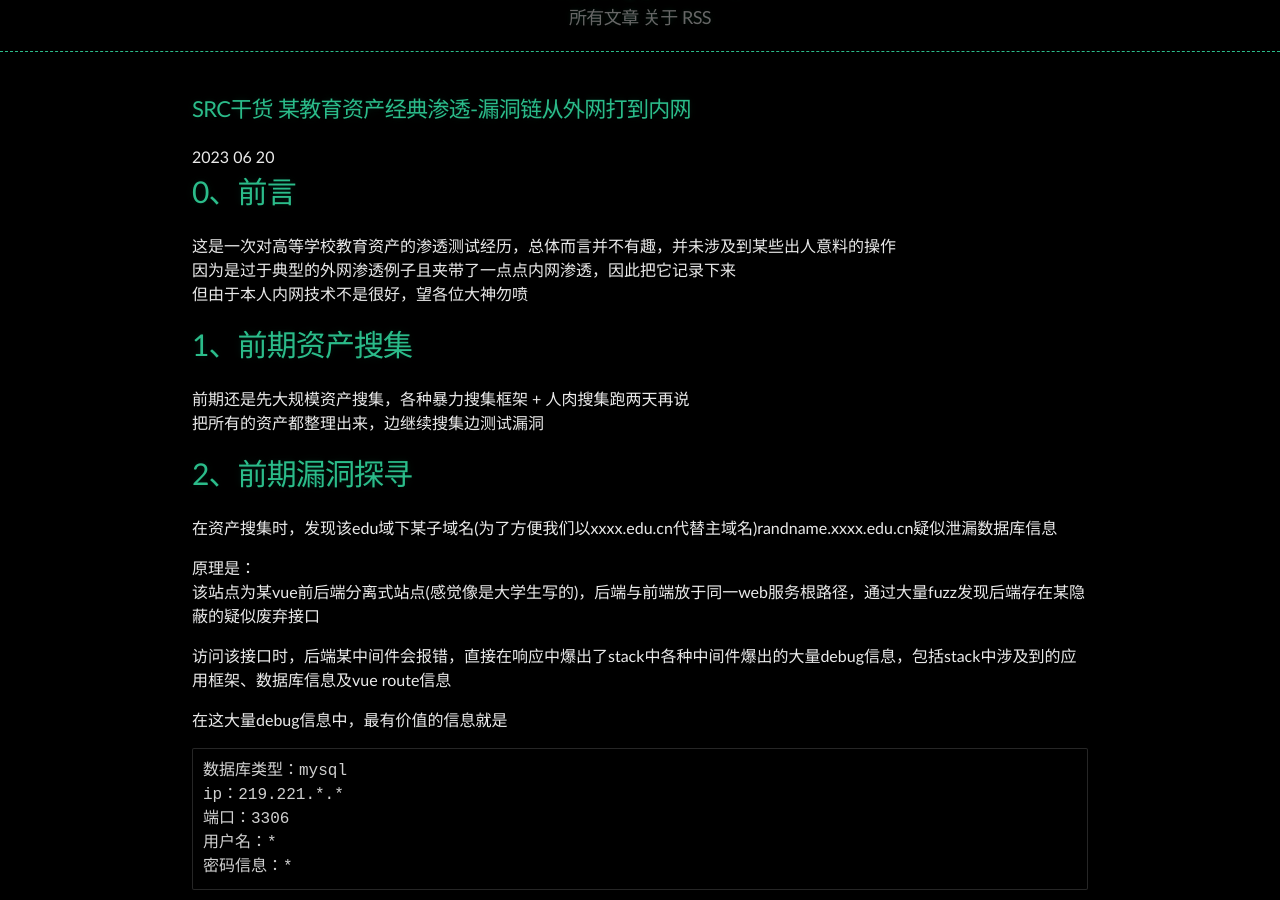
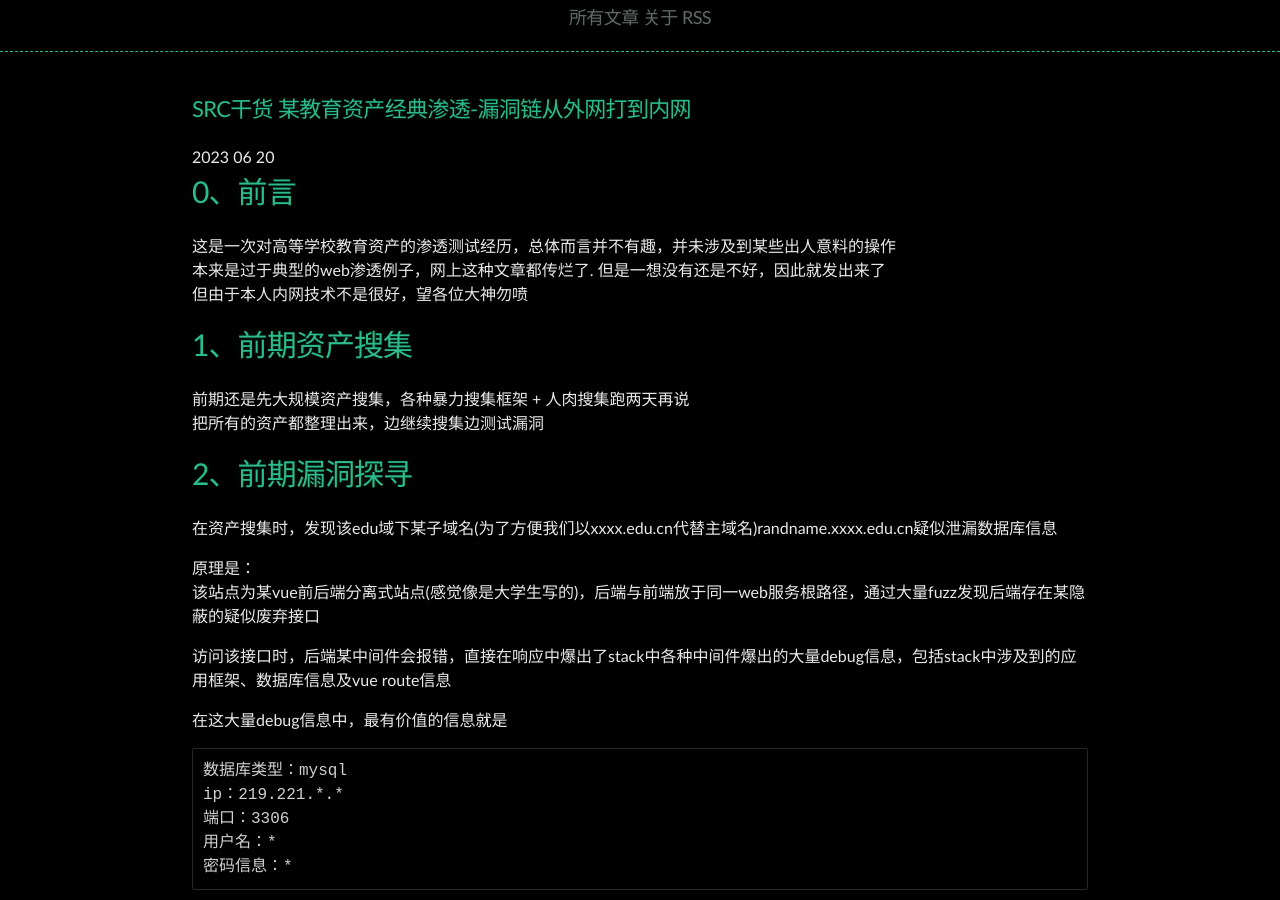
Before and after one commit to Leeyangee/leeyangee.github.io, a Jekyll site: the page built from _posts/2023-06-20-SRC干货 某教育资产经典渗透-漏洞链从外网打到内网.md, in a window 1280 px wide and 900 px high, scrolled down 358 px. Built offline with Jekyll 4.4.1, drawn with Linux system fonts in a browser that asks for light colours.

Commit message:
Update 2023-06-20-SRC干货 某教育资产经典渗透-漏洞链从外网打到内网.md

```diff
--- a/_posts/2023-06-20-SRC干货 某教育资产经典渗透-漏洞链从外网打到内网.md
+++ b/_posts/2023-06-20-SRC干货 某教育资产经典渗透-漏洞链从外网打到内网.md
@@ -7,7 +7,7 @@ published: true
 # [](#header-1)0、前言
 
 这是一次对高等学校教育资产的渗透测试经历，总体而言并不有趣，并未涉及到某些出人意料的操作
-因为是过于典型的外网渗透例子且夹带了一点点内网渗透，因此把它记录下来
+本来是过于典型的web渗透例子，网上这种文章都传烂了. 但是一想没有还是不好，因此就发出来了
 但由于本人内网技术不是很好，望各位大神勿喷
 
 # [](#header-1)1、前期资产搜集
```
Also changed, not shown: other parts of _posts/2023-06-20-SRC干货 某教育资产经典渗透-漏洞链从外网打到内网.md (+2 -0 lines).
